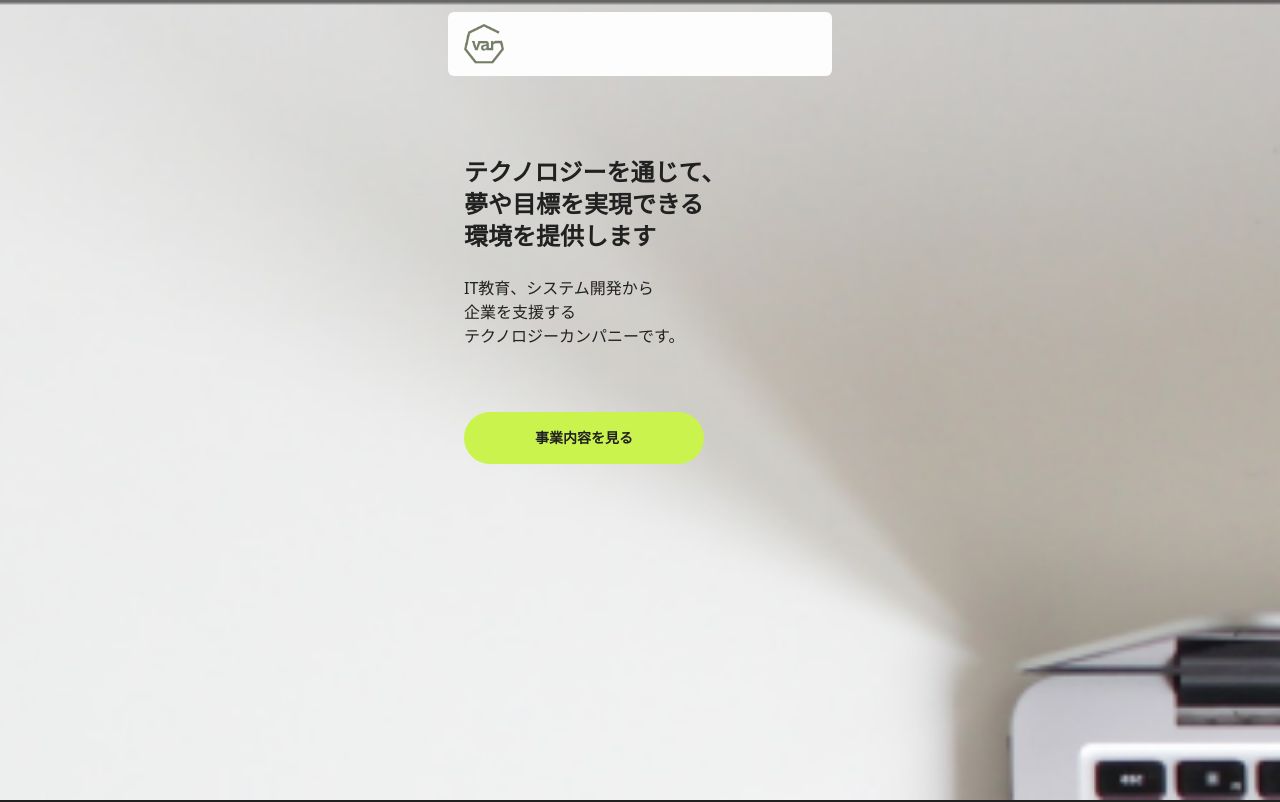
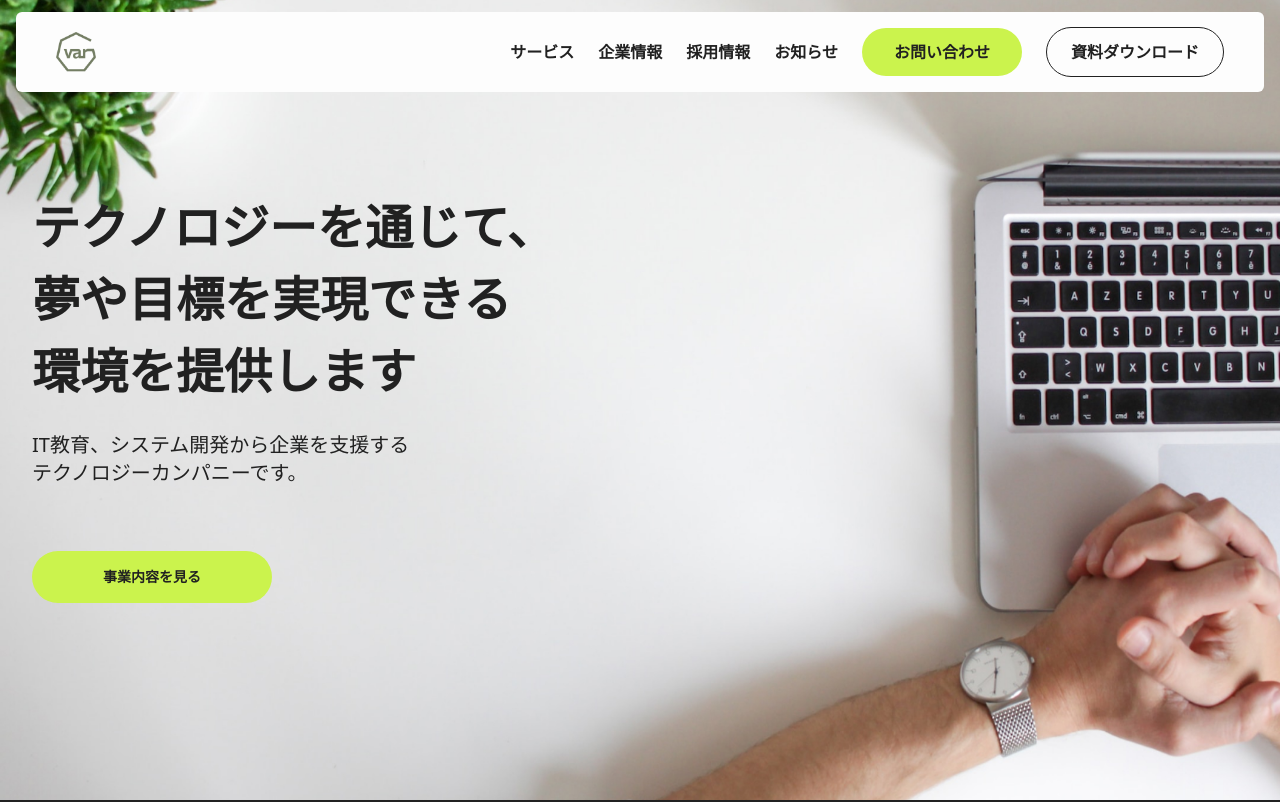
Before and after one commit to Ree9o/front-app, a Next.js app in the folder var-fornt-task/: page / in a window 1280 px wide. Shown: the top 802 px of the page. Built offline with nearby package versions, Linux system fonts and the light colour scheme.

Commit message:
header修正

```diff
--- a/var-fornt-task/src/pages/index.tsx
+++ b/var-fornt-task/src/pages/index.tsx
@@ -14,15 +14,15 @@ export default function Home() {
   }
   return (
   <div>
-      <header className="container px-4 bg-hero-sp  bg-cover bg-no-repeat pt-3 h-screen ">
-        <div className='z-0 mx-auto bg-WHITE w-full max-w-sm h-16  rounded-md flex justify-between px-4 items-center '>
-          <Image
+      <header className="px-4 bg-hero-sp bg-cover bg-no-repeat pt-3 h-screen grid  grid-row-3 place-items-center lg:bg-hero">
+        <div className='z-0 mx-auto bg-WHITE w-full max-w-sm h-16  rounded-md flex justify-between px-10 items-center md:max-w-7xl md:h-20 self-start '>
+        <Image
             src="/Vector.png"
             width={40}
               height={38}
               alt='Logo image'
            />
-        <nav className={isOpen ? "fixed  duration-300 w-full  bg-Gray/900 z-20 h-screen top-0 right-0":'fixed right-[-100%] duration-300'}>
+        <nav className={isOpen ? "fixed  duration-300 w-full  bg-Gray/900 z-20 h-screen top-0 right-0":'fixed right-[-100%] duration-300 md:hidden'}>
           <div className='px-8 pt-6'>
 
             <div className='flex justify-between mb-10 '>
@@ -68,22 +68,32 @@ export default function Home() {
             </div>
           </div>
         </nav>
-          <button className='md:hidden space-y-1.5' onClick={handleMenuOpen}>
+        <nav className='hidden md:block'>
+            <ul className='flex text-BLACK gap-x-6 items-center font-bold'>
+              <li><Link href="">サービス</Link></li>
+              <li><Link href="">企業情報</Link></li>
+              <li><Link href="">採用情報</Link></li>
+              <li><Link href="">お知らせ</Link></li>
+              <button className='primary-btn py-3 px-8'>お問い合わせ</button>
+              <button className='py-3 px-6 border border-BLACK rounded-full'>資料ダウンロード</button>
+            </ul>
+        </nav>
+        <button className='md:hidden space-y-1.5' onClick={handleMenuOpen}>
           <span className={isOpen ? "content w-8 h-0.5 bg-gray-600 translate-y-2 rotate-45 duration-500":'btn-close'}></span>
           <span className={isOpen ? "content w-8 h-0.5 bg-gray-600  rotate-130 duration-500" : 'btn-close'}></span>
           <span className={isOpen ? "content translate-y-2 duration-300": 'btn-close !w-4 !ms-auto'}></span>
-          </button>
+        </button>
       </div>
-      <div className='mt-20 container mx-auto w-full pl-4 max-w-sm '>
-          <div className="">
+        <div className='container mx-auto w-full pl-4 max-w-sm row-span-2 md:mt-0 md:max-w-7xl place-self-start'>
+
             <div className='space-y-6 '>
-              <h1 className='text-2xl font-bold text-BLACK'>
+              <h1 className='text-2xl font-bold text-BLACK md:text-5xl md:leading-72'>
                 テクノロジーを通じて、<br />
                 夢や目標を実現できる<br />
                 環境を提供します
               </h1>
-              <p className='text-BLACK'>
-                IT教育、システム開発から<br />
+              <p className='text-BLACK md:text-xl'>
+                IT教育、システム開発から<br className='md:hidden' />
                 企業を支援する<br />
                 テクノロジーカンパニーです。
               </p>
@@ -92,7 +102,7 @@ export default function Home() {
               事業内容を見る
               </button>
           </div>
-        </div>
+
       </header>
 
       <main className="container mx-auto mt-20 px-4  ">
--- a/var-fornt-task/tailwind.config.ts
+++ b/var-fornt-task/tailwind.config.ts
@@ -16,6 +16,9 @@ const config: Config = {
         "hero": "url('/hero.jpg')",
         "cta-sp": "url('/cta-sp.png')",
         "cta":"url('/cta.jpg')",
+      },
+      lineHeight: {
+        '72': '4.5rem',
       },
       colors: {
         "primary": " #CBF34D",
```
